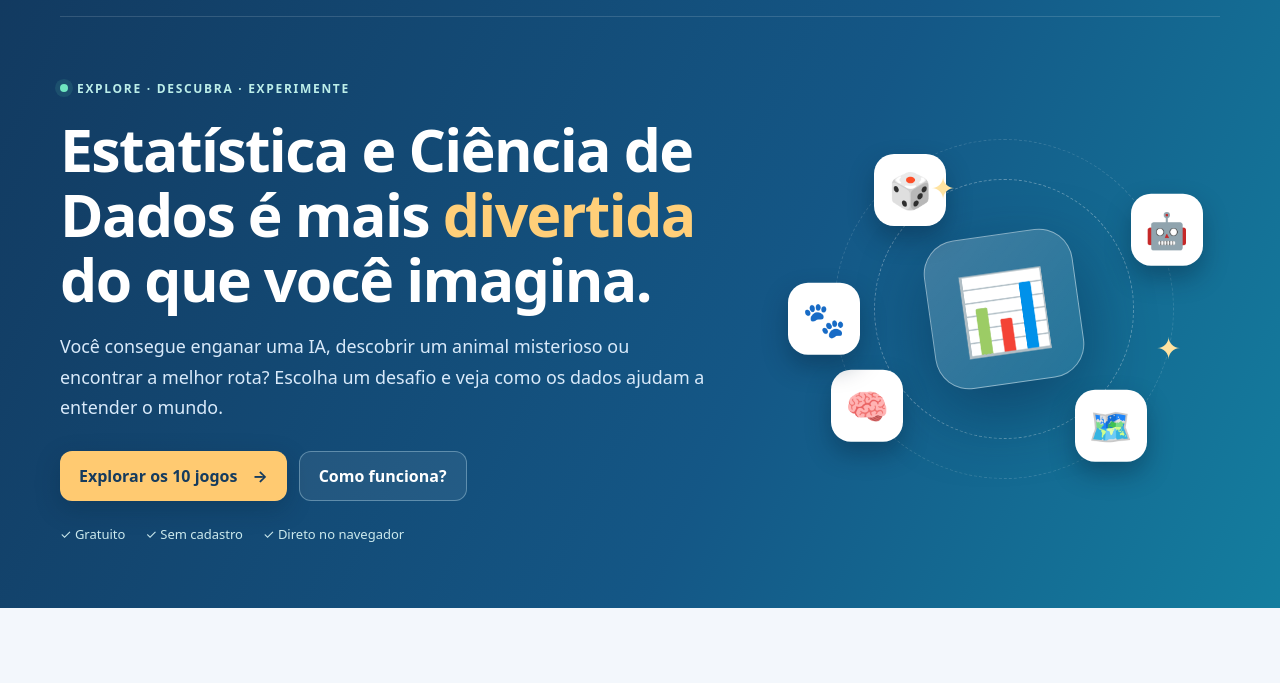
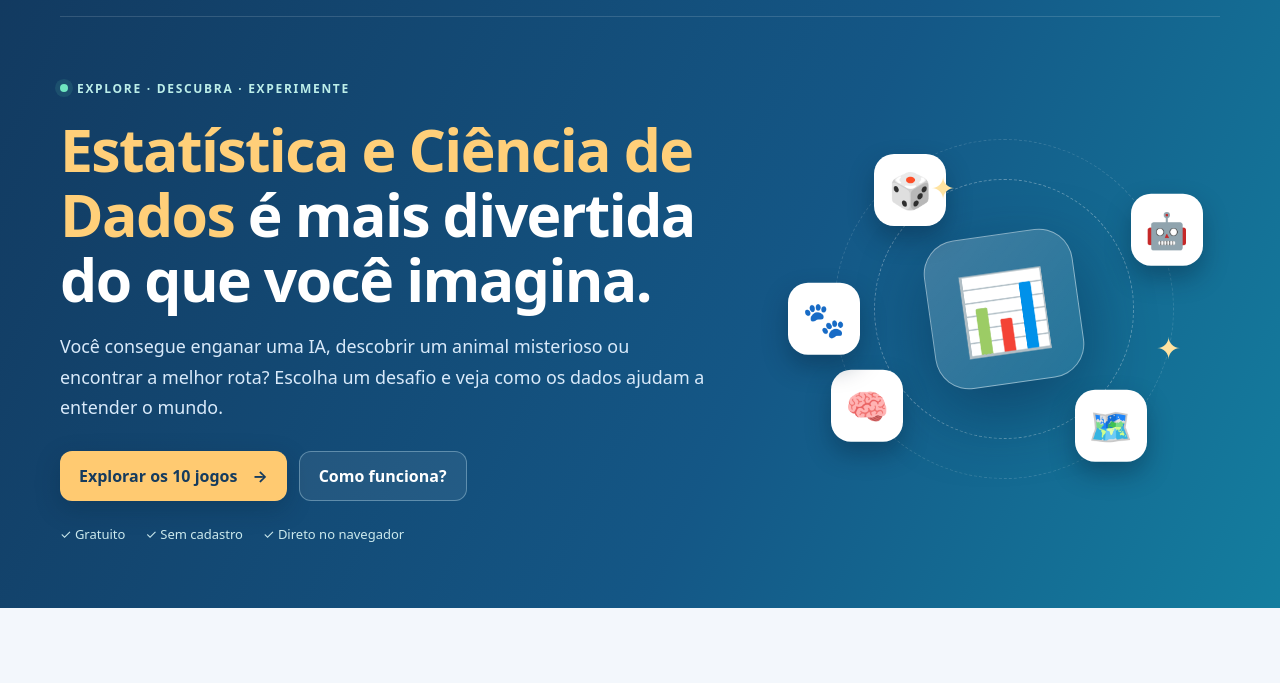
Before and after one commit to tiagomartin/datalab-ufop, a plain HTML site: page index.html in a window 1280 px wide. Shown: the part 65-748 px from the top of the page. Drawn offline with Linux system fonts and the light colour scheme.

Commit message:
atualiza capa site

```diff
--- a/index.html
+++ b/index.html
@@ -5,7 +5,7 @@
 <link rel="stylesheet" href="assets/style.css"><link rel="stylesheet" href="assets/portal.css"><script src="assets/portal.js" defer></script></head>
 <body class="portal-page"><a class="skip-link" href="#jogos">Ir para os jogos</a>
 <header class="portal-header"><div class="portal-container topbar"><a class="brand" href="index.html" aria-label="DataLab UFOP, página inicial"><span class="brand-icon">📊</span><span>DataLab <b>UFOP</b></span></a><nav class="topbar-links" aria-label="Navegação principal"><a href="#jogos">Jogos</a><a href="#como-funciona">Como funciona</a><a href="#sobre">Sobre</a></nav><span class="topbar-label">Mostra de Profissões · Estatística e Ciência de Dados</span></div>
-<div class="portal-container hero"><div class="hero-copy"><span class="eyebrow"><span class="live-dot"></span> EXPLORE · DESCUBRA · EXPERIMENTE</span><h1>Estatística e Ciência de Dados é mais <em>divertida</em> do que você imagina.</h1><p>Você consegue enganar uma IA, descobrir um animal misterioso ou encontrar a melhor rota? Escolha um desafio e veja como os dados ajudam a entender o mundo.</p>
+<div class="portal-container hero"><div class="hero-copy"><span class="eyebrow"><span class="live-dot"></span> EXPLORE · DESCUBRA · EXPERIMENTE</span><h1><em>Estatística e Ciência de Dados</em> é mais divertida do que você imagina.</h1><p>Você consegue enganar uma IA, descobrir um animal misterioso ou encontrar a melhor rota? Escolha um desafio e veja como os dados ajudam a entender o mundo.</p>
 <div class="hero-actions"><a class="primary-cta" href="#jogos">Explorar os 10 jogos <span aria-hidden="true">→</span></a><a class="secondary-cta" href="#como-funciona">Como funciona?</a></div><div class="hero-facts"><span>✓ Gratuito</span><span>✓ Sem cadastro</span><span>✓ Direto no navegador</span></div></div>
 <div class="hero-art" aria-hidden="true"><div class="orbit orbit-one"></div><div class="orbit orbit-two"></div><div class="hero-center">📊</div><div class="float-icon f1">🎲</div><div class="float-icon f2">🤖</div><div class="float-icon f3">🧠</div><div class="float-icon f4">🗺️</div><div class="float-icon f5">🐾</div><div class="hero-spark s1">✦</div><div class="hero-spark s2">✦</div></div></div></header>
 <main><section class="games-section portal-container" id="jogos" aria-labelledby="games-title"><div class="section-head"><div><span class="section-kicker">SUA PRÓXIMA DESCOBERTA</span><h2 id="games-title">Escolha seu desafio</h2><p>Dez experiências para aprender brincando. Comece por onde quiser.</p></div><div class="games-counter"><strong id="visible-count">10</strong><span>jogos disponíveis</span></div></div>
```
